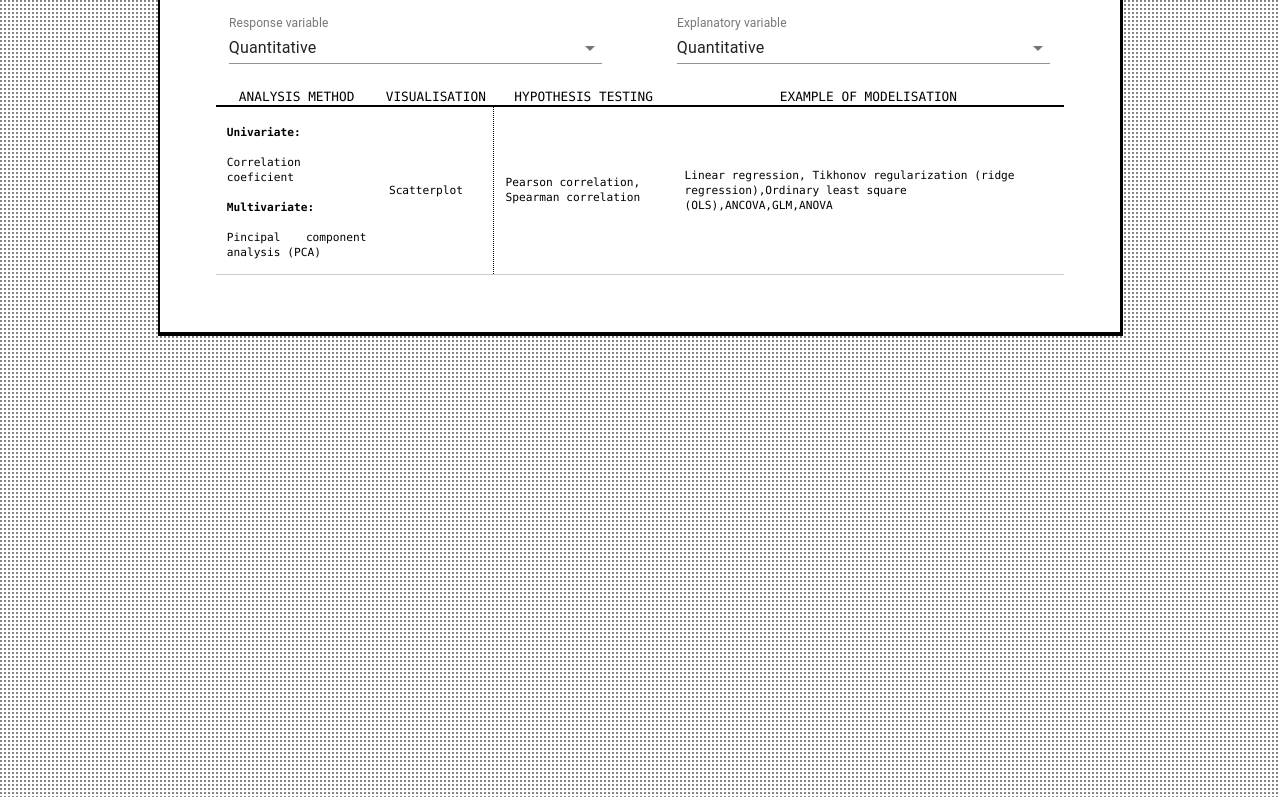
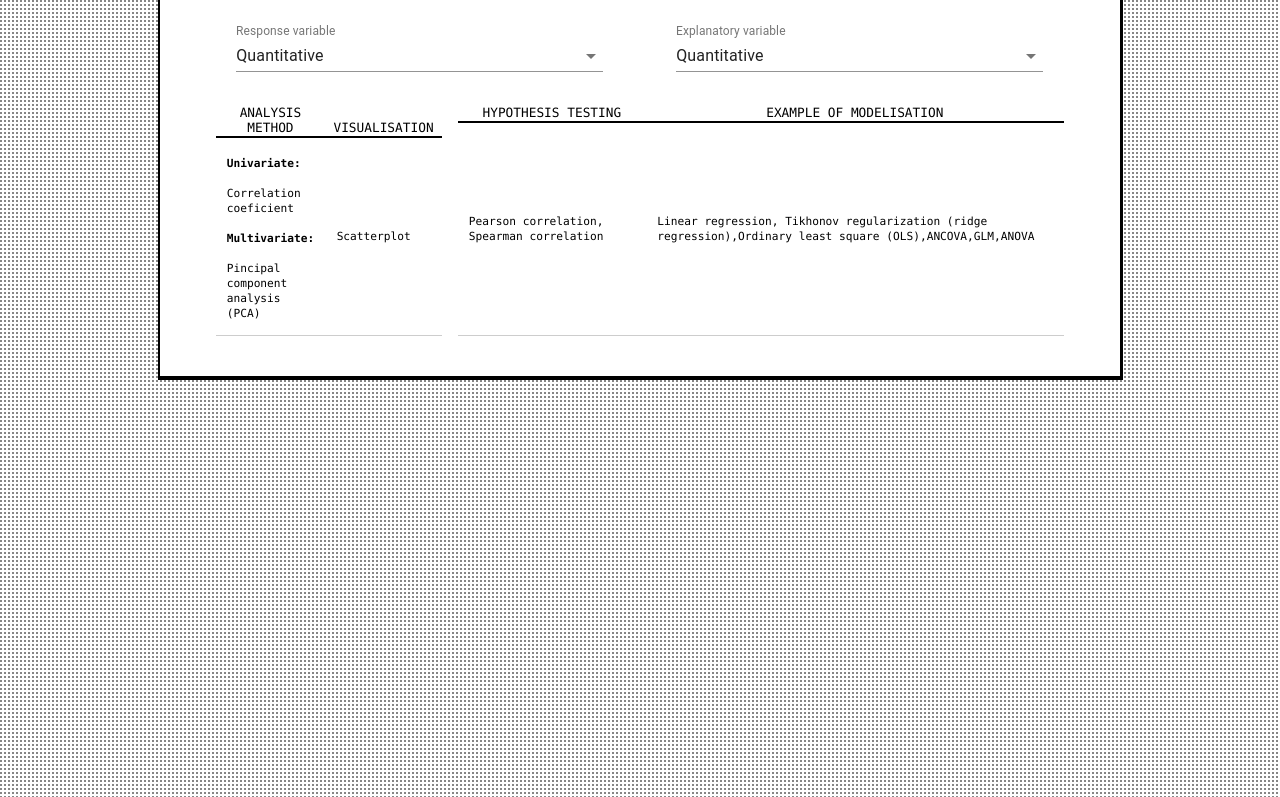
Before and after one commit to pierrechevallier/netlify-advanced, a Gatsby site: page /statistics in a window 1280 px wide. Shown: the part 71-868 px from the top of the page. Built offline with nearby package versions, Linux system fonts and the light colour scheme; Gatsby itself is replaced by a stand-in of ours.

Commit message:
Updated entire statistical quick sheet

```diff
--- a/data/ReadingList.js
+++ b/data/ReadingList.js
@@ -1,6 +1,6 @@
 const reading_list = {
     2020: [
-        {name: "Dune", author: "Frank Herbet", percentage: 214/794 * 100, rate: 0},
+        {name: "Dune", author: "Frank Herbet", percentage: 314/794 * 100, rate: 0},
         {name: "Kim", author: "Rudyard Kipling", percentage: 14/588 * 100, rate: 0},
     ],
     2019: [
--- a/data/StatisticsAnalysis.js
+++ b/data/StatisticsAnalysis.js
@@ -24,67 +24,119 @@ const statistics_analysis = {
     },
     "quant-binary": {
         descriptive: {method: {
-                univariate: ["Correlation coeficient"],
-                multivariate: [""]
+                univariate: ["Class based: mean, median, standard deviation"],
+                multivariate: []
             },
-            visualisation: {content: [""]}},
-        inferential: {hypothesis: {content: [""]}, modelisation: {content: [""]}}
+            visualisation: {content: ["Box-plot"]}},
+        inferential: {
+            hypothesis: {content: ["Student test"]},
+            modelisation: {content: ["General linear model (ANOVA, ANCOVA)"]}}
     },
     "quant-non-binary": {
         descriptive: {method: {
-                univariate: ["Correlation coeficient"],
-                multivariate: [""]
+                univariate: ["Class based: mean, median, standard deviation"],
+                multivariate: []
             },
-            visualisation: {content: [""]}},
-        inferential: {hypothesis: {content: [""]}, modelisation: {content: [""]}}
+            visualisation: {content: ["Box-plot"]}},
+        inferential: {
+            hypothesis: {content: ["ANOVA"]},
+            modelisation: {content: ["General linear model (ANOVA, ANCOVA)"]}
+        }
     },
     "binary-quant": {
         descriptive: {method: {
-                univariate: ["Correlation coeficient"],
-                multivariate: [""]
+                univariate: ["Class based: mean, median, standard deviation"],
+                multivariate: []
             },
-            visualisation: {content: [""]}},
-        inferential: {hypothesis: {content: [""]}, modelisation: {content: [""]}}
+            visualisation: {content: ["Box-plot"]}},
+        inferential: {
+            hypothesis: {content: ["Student test"]},
+            modelisation: {content: [
+                "Logistic regression",
+                "Decision trees",
+                "Linear discriminant analysis",
+                "Neural network",
+                "Genetic algorithms"
+            ]}
+        }
     },
     "binary-binary": {
         descriptive: {method: {
-                univariate: ["Correlation coeficient"],
-                multivariate: [""]
+                univariate: ["Contingency table (cross tabulation)", "Frequency table"],
+                multivariate: []
             },
-            visualisation: {content: [""]}},
-        inferential: {hypothesis: {content: [""]}, modelisation: {content: [""]}}
+            visualisation: {content: ["Histogram", "Mosaic plot"]}},
+        inferential: {
+            hypothesis: {content: ["Pearson's Chi-square test"]},
+            modelisation: {content: [
+                "Logistic regression",
+                "Decision trees",
+                "Linear discriminant analysis",
+                "Neural network",
+                "Genetic algorithms",
+                "Probit model"
+            ]}}
     },
     "binary-non-binary": {
         descriptive: {method: {
-                univariate: ["Correlation coeficient"],
-                multivariate: [""]
-            },
-            visualisation: {content: [""]}},
-        inferential: {hypothesis: {content: [""]}, modelisation: {content: [""]}}
+            univariate: ["Contingency table (cross tabulation)", "Frequency table"],
+            multivariate: []
+        },
+        visualisation: {content: ["Histogram", "Mosaic plot"]}},
+    inferential: {
+        hypothesis: {content: ["Pearson's Chi-square test"]},
+        modelisation: {content: [
+            "Logistic regression",
+            "Decision trees",
+            "Linear discriminant analysis",
+            "Neural network",
+            "Genetic algorithms",
+            "Probit model"
+        ]}}
     },
     "non-binary-quant": {
         descriptive: {method: {
-                univariate: ["Correlation coeficient"],
-                multivariate: [""]
+                univariate: ["Class based: mean, median, standard deviation"],
+                multivariate: []
             },
-            visualisation: {content: [""]}},
-        inferential: {hypothesis: {content: [""]}, modelisation: {content: [""]}}
+            visualisation: {content: ["Box-plot"]}},
+        inferential: {
+            hypothesis: {content: ["ANOVA"]},
+            modelisation: {content: [
+                "Multinomial logistic regression",
+                "Ordered logistic regression"
+            ]}
+        }
     },
     "non-binary-binary": {
         descriptive: {method: {
-                univariate: ["Correlation coeficient"],
-                multivariate: [""]
+                univariate: ["Contingency table (cross tabulation)", "Frequency table"],
+                multivariate: []
             },
-            visualisation: {content: [""]}},
-        inferential: {hypothesis: {content: [""]}, modelisation: {content: [""]}}
+            visualisation: {content: ["Histogram", "Mosaic plot"]}
+        },
+        inferential: {
+            hypothesis: {content: ["Pearson's Chi-square test"]},
+            modelisation: {content: [
+                "Multinomial logistic regression",
+                "Ordered logistic regression"
+            ]}
+        }
     },
     "non-binary-non-binary": {
         descriptive: {method: {
-                univariate: ["Correlation coeficient"],
-                multivariate: [""]
+                univariate: ["Contingency table (cross tabulation)", "Frequency table"],
+                multivariate: []
             },
-            visualisation: {content: [""]}},
-        inferential: {hypothesis: {content: [""]}, modelisation: {content: [""]}}
+            visualisation: {content: ["Histogram", "Mosaic plot"]}
+        },
+        inferential: {
+            hypothesis: {content: ["Pearson's Chi-square test"]},
+            modelisation: {content: [
+                "Multinomial logistic regression",
+                "Ordered logistic regression"
+            ]}
+        }
     },
 };
 
--- a/src/components/StatsAnalysis/StatsAnalysis.jsx
+++ b/src/components/StatsAnalysis/StatsAnalysis.jsx
@@ -21,7 +21,7 @@ const StatsAnalysis = () => {
     };
     const selection = statistics_analysis[`${responseData}-${explanatoryData}`];
     return <div className={classNames("c-about", "o-flex-column", "u-m-b-m", "u-z-0", "u-m-t-m")}>
-        <div className={classNames("o-resp-row-col", "o-jcsa")}>
+        <div className={classNames("o-resp-row-col", "o-jcsa", "u-p-s")}>
             <FormControl className={classNames("o-col-5")}>
                 <InputLabel id="select-type-data-response">Response variable</InputLabel>
                 <Select
@@ -51,30 +51,37 @@ const StatsAnalysis = () => {
                 </Select>
             </FormControl>
         </div>
-        <div className={classNames("o-fr-jc", "u-m-m")}>
+        <div className={classNames("o-resp-row-col", "o-jc", "u-m-m")}>
             <table className={classNames("c-table-info", "c-small-table", "u-m-s")}>
                 <tr className={"c-table-head"}>
                     <th>Analysis method</th>
                     <th>Visualisation</th>
+                </tr>
+                <tr>
+                    <td>
+                        {Object.keys(selection.descriptive.method).map(key => {
+                            const items = selection.descriptive.method[key];
+                            if (items.length > 0) {
+                                return <p>
+                                    <h4 className={"t-text-capitalize"}>{`${key}:`}</h4>
+                                    <span>{items.map(item => item)}</span>
+                                </p>
+                            } else {
+                                return null
+                            }
+                        })}
+                    </td>
+                    <td>
+                        {selection.descriptive.visualisation.content.map(content => content).toString().replace(",", ", ")}
+                    </td>
+                </tr>
+            </table>
+            <table className={classNames("c-table-info", "c-small-table", "u-m-s")}>
+                <tr className={"c-table-head"}>
                     <th>Hypothesis testing</th>
                     <th>Example of modelisation</th>
                 </tr>
                 <tr>
-                    <td>
-                        {Object.keys(selection.descriptive.method).map(key => (
-                            <p>
-                                <h4 className={"t-text-capitalize"}>{`${key}:`}</h4>
-                                <span>
-                                    {selection.descriptive.method[key].map(item => (
-                                        item
-                                    ))}
-                                </span>
-                            </p>
-                        ))}
-                    </td>
-                    <td className={"c-table-border-right"}>
-                        {selection.descriptive.visualisation.content.map(content => content).toString().replace(",", ", ")}
-                    </td>
                     <td>
                         {selection.inferential.hypothesis.content.map(content => content).toString().replace(",", ", ")}
                     </td>
--- a/src/styles/components.less
+++ b/src/styles/components.less
@@ -18,7 +18,7 @@
     height: 100%;
 }
 .c-list_articles_article-item {
-    // width: 100%;
+    width: 100%;
 }
 .c-content_site {
     min-height: 100vh;
--- a/src/styles/objects.less
+++ b/src/styles/objects.less
@@ -20,6 +20,9 @@
 .o-aic {
     align-items: center;
 }
+.o-jc {
+    justify-content: center;
+}
 .o-jcsa {
     justify-content: space-around
 }
@@ -33,7 +36,7 @@
 }
 .o-fr-jc {
     .o-flex-row();
-    justify-content: center;
+    .o-jc();
 }
 .o-fr-jsb {
     .o-flex-row();
@@ -41,7 +44,7 @@
 }
 .o-fc-jc {
     .o-flex-column();
-    justify-content: center;
+    .o-jc();
 }
 .o-fc-js {
     .o-flex-column();
--- a/src/styles/utilities.less
+++ b/src/styles/utilities.less
@@ -100,6 +100,9 @@ PADDINGS
 .u-p-m {
     padding: 1rem;
 }
+.u-p-s {
+    padding: .5rem;
+}
 .u-p-b-m {
     padding-bottom: 1rem;
 }
```
Also changed, not shown: src/styles/components.css, src/styles/objects.css, src/styles/utilities.css.
